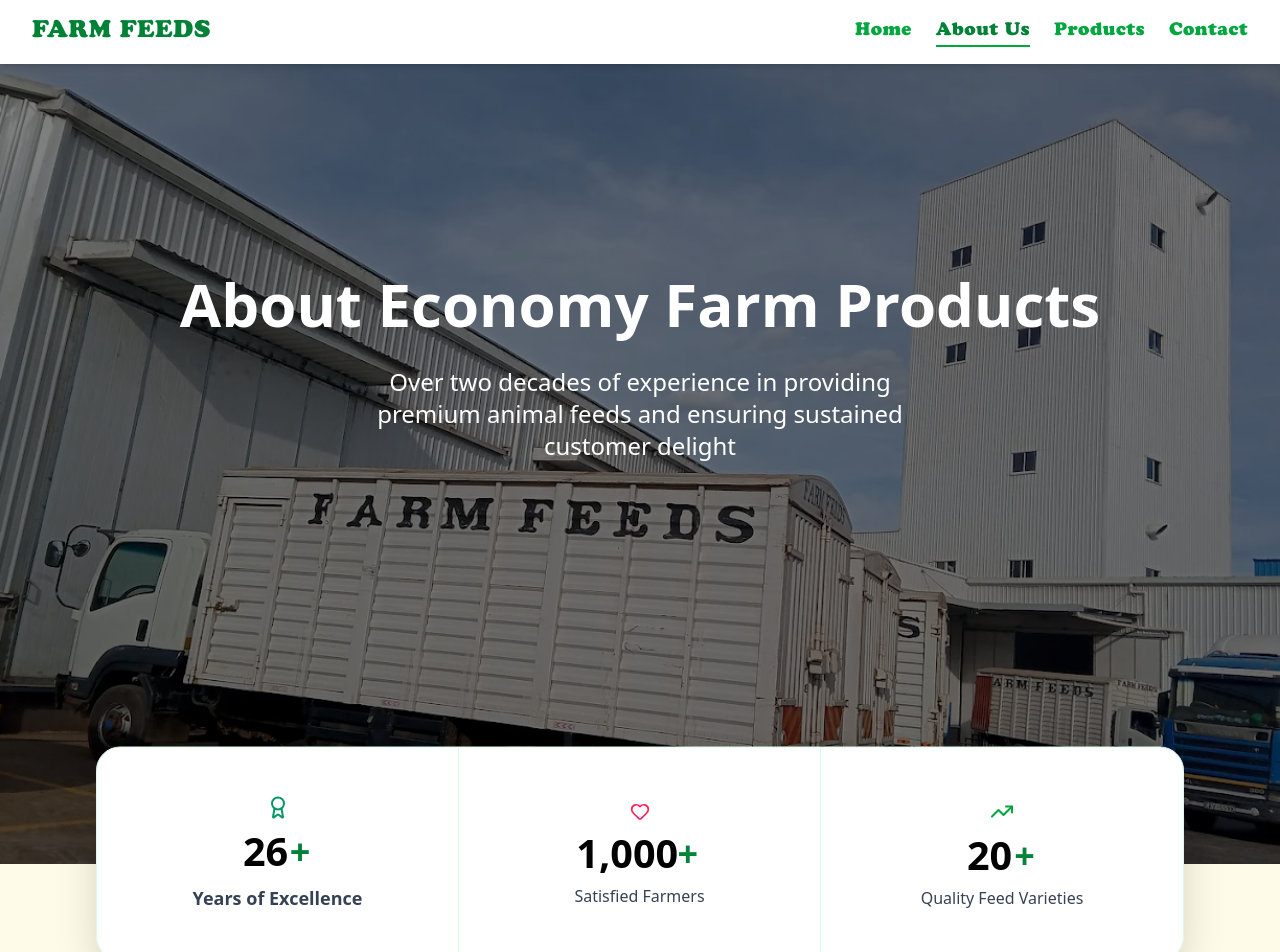
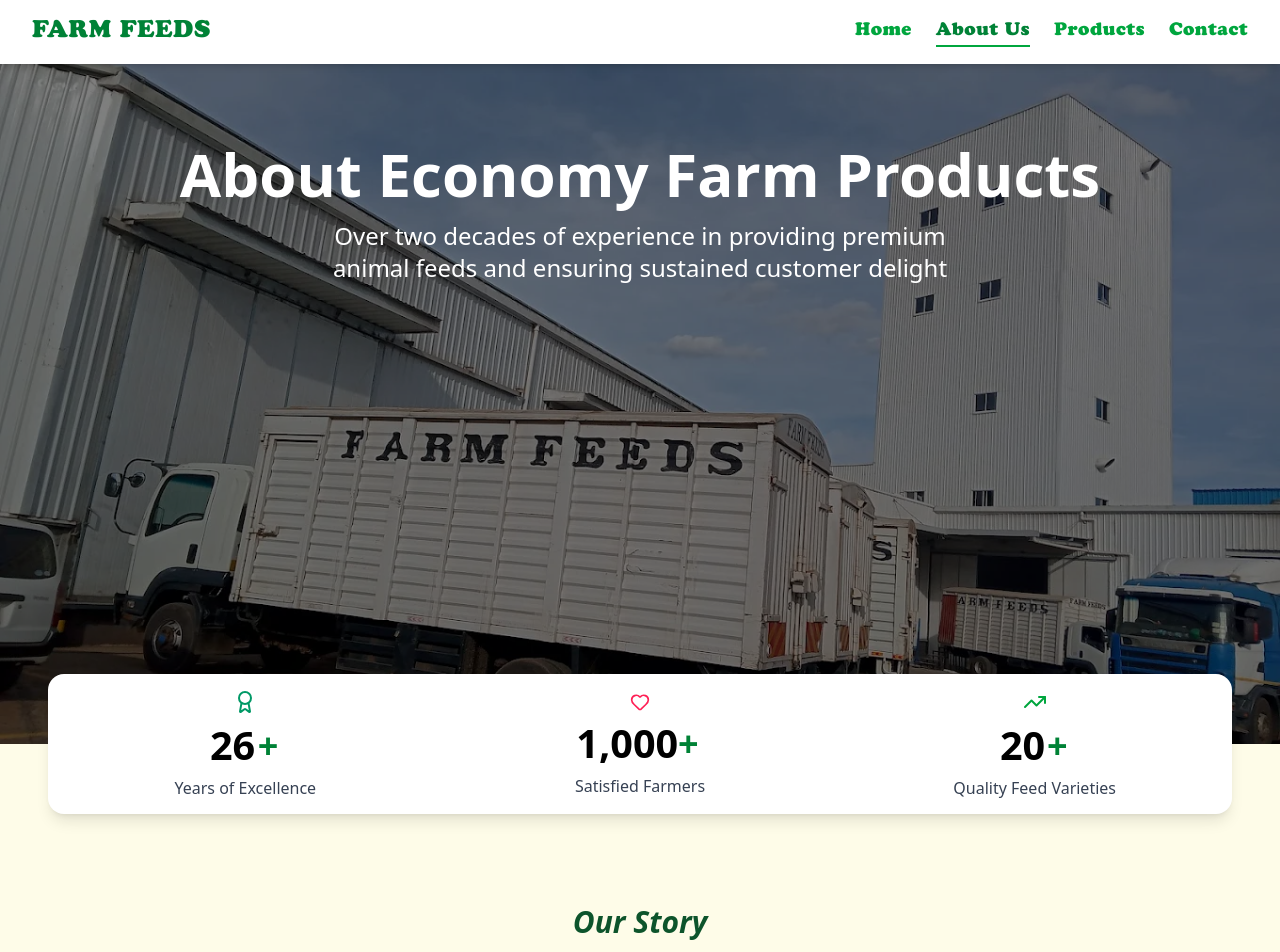
Before and after one commit to BenaKaniaru/Farm-Feeds-Website, a React (Vite) app: page /about in a window 1280 px wide. Shown: the top 952 px of the page. Built offline with nearby package versions, Linux system fonts and the light colour scheme.

Commit message:
reversed an error

```diff
--- a/src/pages/About.jsx
+++ b/src/pages/About.jsx
@@ -141,62 +141,45 @@ export default function About() {
 
   return (
     <>
+      <div className="relative">
         {/* Hero Section */}
-      {/* Hero Section */}
-      <section className="relative h-screen w-full overflow-hidden pb-32 md:pb-40">
-        {/* Fixed background image */}
+        <section className="relative h-[75vh] md:h-[85vh] w-full z-40">
+          {/* Background */}
           <div
-          className={`absolute inset-0 bg-center bg-cover bg-no-repeat transition-opacity duration-[1500ms]
-    ${loaded ? "opacity-100" : "opacity-0"}`}
-          style={{
-            backgroundImage: `url(${imageUrl})`,
-            backgroundAttachment: "fixed",
-          }}
+            className={`absolute inset-0 bg-center bg-cover
+      ${loaded ? "opacity-100" : "opacity-0"} bg-fixed`}
+            style={{ backgroundImage: `url(${imageUrl})` }}
           />
 
-        {/* Dark overlay */}
           <div className="absolute inset-0 bg-black/50" />
 
-        {/* Content */}
-        <div className="relative z-10 flex flex-col justify-center items-center text-center h-full px-4 md:px-8 text-white gap-8">
-          <h1 className="text-4xl md:text-6xl font-black">
+          <div className="relative z-10 flex flex-col text-center h-full px-4 md:px-8 text-white items-center text-center gap-4">
+            <h1 className="text-2xl md:text-4xl lg:text-6xl font-black pt-30 md:pt-20">
               About Economy Farm Products
             </h1>
 
-          <p className="text-xl md:text-2xl max-w-2xl mb-8 animate-fadeIn delay-150 px-12 text-white">
-            Over two decades of experience in providing premium animal feeds and
-            ensuring sustained customer delight
+            <p className="text-sm md:text-lg lg:text-2xl max-w-2xl px-6">
+              Over two decades of experience in providing premium animal feeds
+              and ensuring sustained customer delight
             </p>
           </div>
 
-        {/* Loading fallback */}
-        {!loaded && (
-          <div className="absolute inset-0 bg-gray-300 animate-pulse" />
-        )}
-      </section>
-
-      {/* ---------------- Counters Section ---------------- */}
-
           <div
             ref={counterRef}
-        className="absolute left-1/2 bottom-0 z-30 w-full max-w-6xl px-4 md:px-8
-             -translate-x-1/2 translate-y-[90%] sm:translate-y-[80%] md:translate-y-[75%]"
+            className="absolute bottom-0 left-0 right-0 translate-y-1/2 z-30 px-6 md:px-12"
           >
-        <div className="bg-white rounded-3xl shadow-2xl border border-green-100 overflow-hidden">
-          <div className="grid grid-cols-3 divide-x divide-green-100">
+            <div className="grid grid-cols-3 text-center bg-white rounded-2xl shadow-lg">
               {/* Card 1 */}
               <div
                 className="flex flex-col items-center justify-center gap-1 sm:gap-3
-                py-6 px-2 sm:py-12 sm:px-6
-                hover:bg-gradient-to-br hover:from-green-50 hover:to-emerald-50
-                transition-all duration-500 group"
+               py-4 px-1 sm:py-4 sm:px-4 md:py-4 md:px-6 hover:bg-gradient-to-br hover:from-green-50 hover:to-emerald-50 transition-all duration-500 group hover:rounded-2xl"
               >
                 <Award
                   className="text-emerald-600 group-hover:scale-110 transition-transform duration-500 sm:size-[30]"
                   size={24}
                 />
                 {counterVisible && <Counter target={26} showPlus />}
-              <span className="font-semibold text-gray-700 text-center text-sm sm:text-lg">
+                <span className="font-medium text-[10px] sm:text-base text-gray-700 text-center leading-tight">
                   Years of Excellence
                 </span>
               </div>
@@ -219,9 +202,7 @@ export default function About() {
               {/* Card 3 */}
               <div
                 className="flex flex-col items-center justify-center gap-1 sm:gap-3
-                py-6 px-2 sm:py-12 sm:px-6
-                hover:bg-gradient-to-br hover:from-green-50 hover:to-emerald-50
-                transition-all duration-500 group"
+               py-4 px-1 sm:py-4 sm:px-4 md:py-4 md:px-6 hover:bg-gradient-to-br hover:from-green-50 hover:to-emerald-50 transition-all duration-500 group hover:rounded-2xl"
               >
                 <TrendingUp
                   className="text-green-600 group-hover:scale-110 transition-transform duration-500 sm:size-[30]"
@@ -234,7 +215,7 @@ export default function About() {
               </div>
             </div>
           </div>
-      </div>
+        </section>
 
         <section className="flex flex-col items-center text-left text-green-900 z-10 pt-26 md:pt-40 pb-16 md:px-20 lg:px-32 px-8 bg-yellow-50 ">
           <div>
@@ -336,6 +317,7 @@ export default function About() {
             </div>
           </section>
         </section>
+      </div>
     </>
   );
 }
```
Lines whose indentation alone changed are shown as unchanged.
